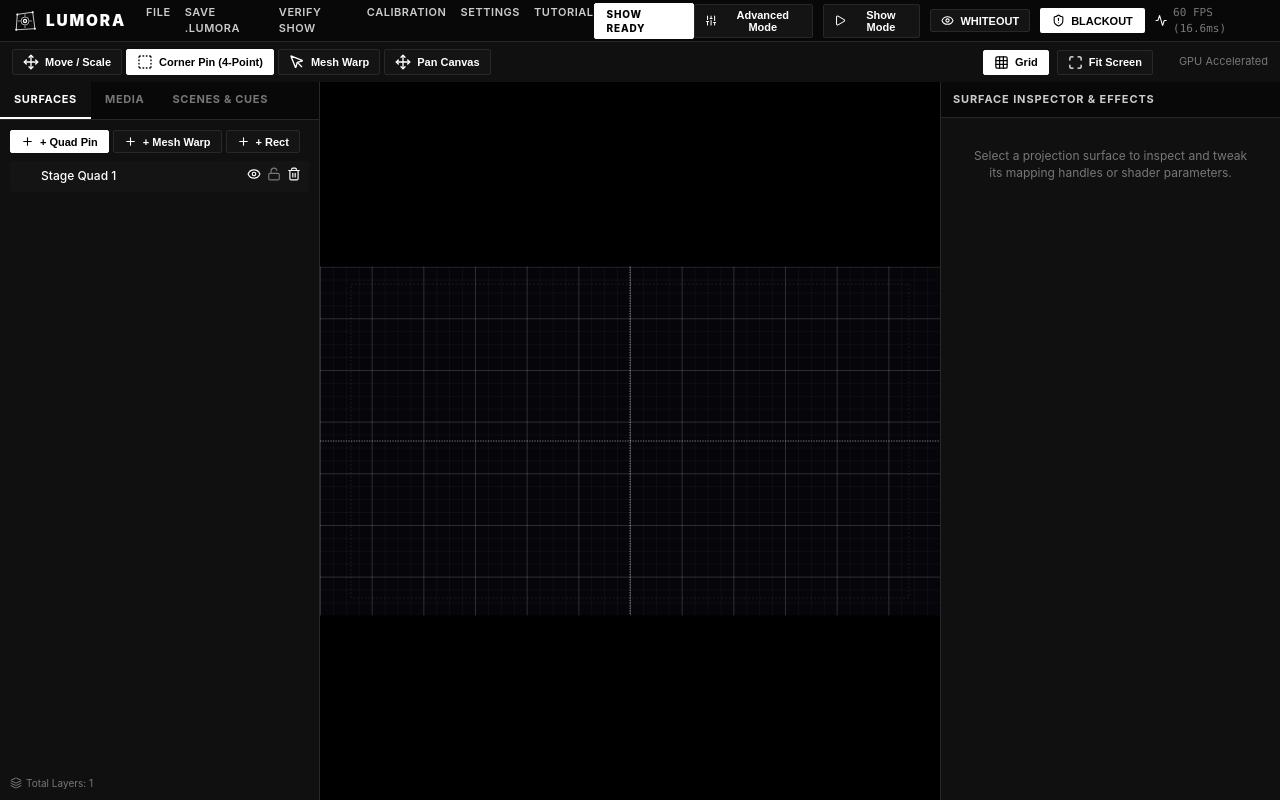
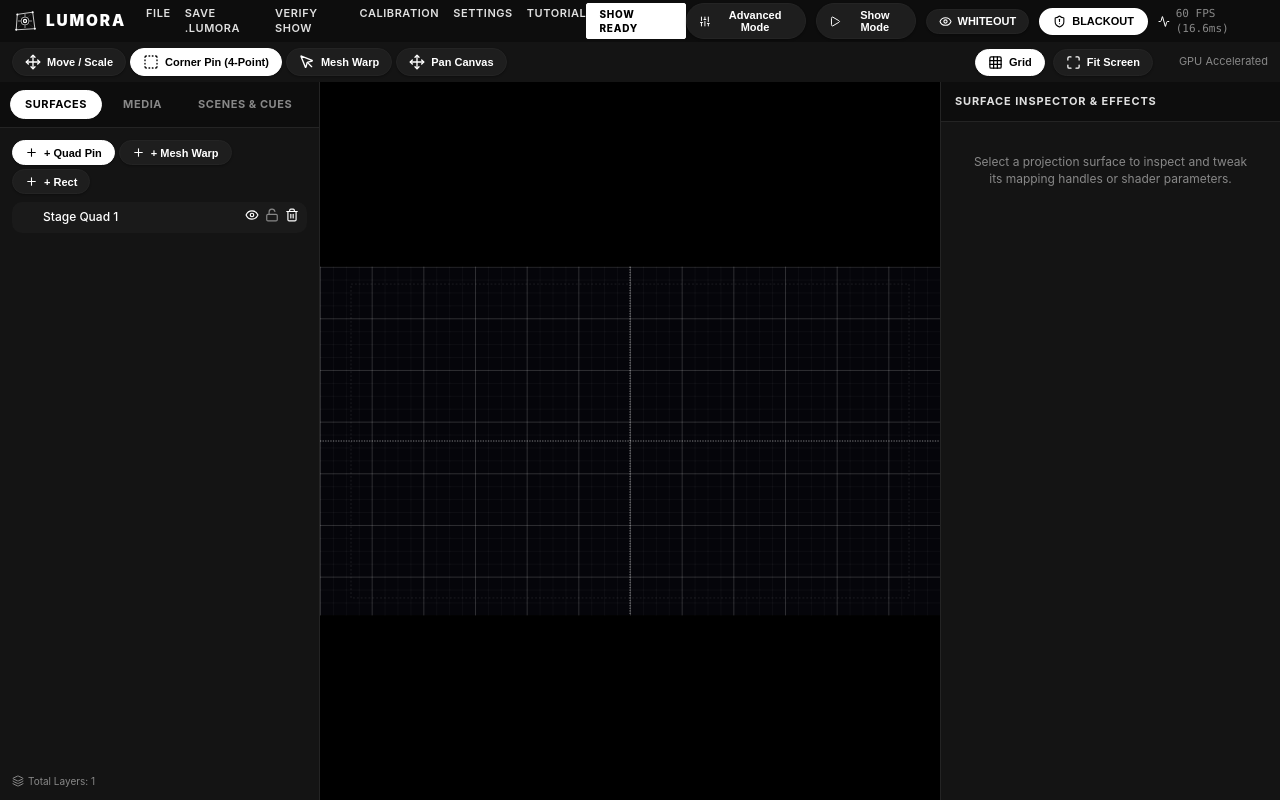
Before and after one commit to Arsh-Pathan/Lumora, a React (Vite) app: page / in a window 1280 px wide. Built offline with nearby package versions, Linux system fonts and the light colour scheme.

Commit message:
feat: implement free mouse surface body dragging and Google Material 3 B&W theme

```diff
--- a/src/ui/components/CanvasViewport.tsx
+++ b/src/ui/components/CanvasViewport.tsx
@@ -34,6 +34,14 @@ export const CanvasViewport: React.FC = () => {
     surfaceId: string;
     r: number;
     c: number;
+  } | null>(null);
+
+  const [draggingBody, setDraggingBody] = useState<{
+    surfaceId: string;
+    startX: number;
+    startY: number;
+    initialCorners: any;
+    initialMesh?: any;
   } | null>(null);
 
   // Initialize WebGL pipeline & media engine
@@ -98,17 +106,28 @@ export const CanvasViewport: React.FC = () => {
     return () => cancelAnimationFrame(animId);
   }, [project, blackout, whiteout, calibrationMode, calibrationPattern]);
 
-  // Handle Mouse Dragging for Corner Pins & Mesh Warp Nodes
+  const isPointInQuad = (px: number, py: number, corners: any): boolean => {
+    const polygon = [corners.topLeft, corners.topRight, corners.bottomRight, corners.bottomLeft];
+    let inside = false;
+    for (let i = 0, j = polygon.length - 1; i < polygon.length; j = i++) {
+      const xi = polygon[i].x, yi = polygon[i].y;
+      const xj = polygon[j].x, yj = polygon[j].y;
+      const intersect = ((yi > py) !== (yj > py)) && (px < (xj - xi) * (py - yi) / (yj - yi) + xi);
+      if (intersect) inside = !inside;
+    }
+    return inside;
+  };
+
+  // Handle Mouse Dragging for Surfaces, Corners & Mesh Nodes
   const handleMouseDown = (e: React.MouseEvent<HTMLDivElement>) => {
     const rect = e.currentTarget.getBoundingClientRect();
     const clickX = ((e.clientX - rect.left) / rect.width) * project.settings.resolution.width;
     const clickY = ((e.clientY - rect.top) / rect.height) * project.settings.resolution.height;
 
+    // 1. Check if clicking on active surface corner handles
     const activeSurf = project.surfaces.find(s => s.id === selectedSurfaceId);
-    if (!activeSurf || activeSurf.locked) return;
-
-    // Check corners
-    const handleRadius = 25;
+    if (activeSurf && !activeSurf.locked) {
+      const handleRadius = 30;
       for (const key of ["topLeft", "topRight", "bottomRight", "bottomLeft"] as const) {
         const pt = activeSurf.corners[key];
         const dist = Math.hypot(clickX - pt.x, clickY - pt.y);
@@ -118,7 +137,6 @@ export const CanvasViewport: React.FC = () => {
         }
       }
 
-    // Check mesh points
       if (activeSurf.type === "mesh" && activeSurf.mesh) {
         for (let r = 0; r <= activeSurf.mesh.rows; r++) {
           for (let c = 0; c <= activeSurf.mesh.cols; c++) {
@@ -131,25 +149,37 @@ export const CanvasViewport: React.FC = () => {
           }
         }
       }
+    }
+
+    // 2. Check if clicking inside any surface polygon body for free movement & selection
+    const sortedSurfaces = [...project.surfaces].sort((a, b) => b.zIndex - a.zIndex);
+    for (const surface of sortedSurfaces) {
+      if (!surface.locked && surface.visible && isPointInQuad(clickX, clickY, surface.corners)) {
+        useLumora().selectSurface(surface.id);
+        setDraggingBody({
+          surfaceId: surface.id,
+          startX: clickX,
+          startY: clickY,
+          initialCorners: JSON.parse(JSON.stringify(surface.corners)),
+          initialMesh: surface.mesh ? JSON.parse(JSON.stringify(surface.mesh)) : undefined
+        });
+        return;
+      }
+    }
   };
 
   const handleMouseMove = (e: React.MouseEvent<HTMLDivElement>) => {
-    if (!draggingCorner && !draggingMeshPoint) return;
+    if (!draggingCorner && !draggingMeshPoint && !draggingBody) return;
     const rect = e.currentTarget.getBoundingClientRect();
-    let moveX = Math.max(0, Math.min(project.settings.resolution.width, ((e.clientX - rect.left) / rect.width) * project.settings.resolution.width));
-    let moveY = Math.max(0, Math.min(project.settings.resolution.height, ((e.clientY - rect.top) / rect.height) * project.settings.resolution.height));
-
-    if (gridEnabled) {
-      moveX = Math.round(moveX / gridSize) * gridSize;
-      moveY = Math.round(moveY / gridSize) * gridSize;
-    }
+    const currentMouseX = ((e.clientX - rect.left) / rect.width) * project.settings.resolution.width;
+    const currentMouseY = ((e.clientY - rect.top) / rect.height) * project.settings.resolution.height;
 
     if (draggingCorner) {
       const activeSurf = project.surfaces.find(s => s.id === draggingCorner.surfaceId);
       if (activeSurf) {
         const newCorners = {
           ...activeSurf.corners,
-          [draggingCorner.cornerName]: { x: moveX, y: moveY }
+          [draggingCorner.cornerName]: { x: currentMouseX, y: currentMouseY }
         };
         updateSurface(activeSurf.id, { corners: newCorners });
       }
@@ -157,9 +187,35 @@ export const CanvasViewport: React.FC = () => {
       const activeSurf = project.surfaces.find(s => s.id === draggingMeshPoint.surfaceId);
       if (activeSurf && activeSurf.mesh) {
         const newPoints = activeSurf.mesh.points.map((row, rIdx) =>
-          row.map((pt, cIdx) => (rIdx === draggingMeshPoint.r && cIdx === draggingMeshPoint.c ? { x: moveX, y: moveY } : pt))
+          row.map((pt, cIdx) => (rIdx === draggingMeshPoint.r && cIdx === draggingMeshPoint.c ? { x: currentMouseX, y: currentMouseY } : pt))
         );
         updateSurface(activeSurf.id, { mesh: { ...activeSurf.mesh, points: newPoints } });
+      }
+    } else if (draggingBody) {
+      const dx = currentMouseX - draggingBody.startX;
+      const dy = currentMouseY - draggingBody.startY;
+      const activeSurf = project.surfaces.find(s => s.id === draggingBody.surfaceId);
+
+      if (activeSurf) {
+        const init = draggingBody.initialCorners;
+        const newCorners = {
+          topLeft: { x: init.topLeft.x + dx, y: init.topLeft.y + dy },
+          topRight: { x: init.topRight.x + dx, y: init.topRight.y + dy },
+          bottomRight: { x: init.bottomRight.x + dx, y: init.bottomRight.y + dy },
+          bottomLeft: { x: init.bottomLeft.x + dx, y: init.bottomLeft.y + dy }
+        };
+
+        let newMesh = undefined;
+        if (draggingBody.initialMesh) {
+          newMesh = {
+            ...draggingBody.initialMesh,
+            points: draggingBody.initialMesh.points.map((row: any[]) =>
+              row.map((pt: any) => ({ x: pt.x + dx, y: pt.y + dy }))
+            )
+          };
+        }
+
+        updateSurface(activeSurf.id, { corners: newCorners, mesh: newMesh });
       }
     }
   };
@@ -167,6 +223,7 @@ export const CanvasViewport: React.FC = () => {
   const handleMouseUp = () => {
     setDraggingCorner(null);
     setDraggingMeshPoint(null);
+    setDraggingBody(null);
   };
 
   const activeSurface = project.surfaces.find(s => s.id === selectedSurfaceId);
--- a/src/ui/styles/lumora-theme.css
+++ b/src/ui/styles/lumora-theme.css
@@ -1,34 +1,37 @@
 /* ==========================================================================
-   LUMORA — Ultra-Sleek High-Contrast Black & White Monochrome Design System
+   LUMORA — Google Material 3 Dark Monochrome Design System
    ========================================================================== */
 
 :root {
-  /* High-Contrast Monochrome Palette */
+  /* Google Material 3 Dark Surface Palette */
   --bg-darkest: #000000;
-  --bg-darker: #080808;
-  --bg-panel: #101010;
-  --bg-panel-hover: #1a1a1a;
-  --bg-input: #141414;
+  --bg-darker: #0d0d0d;
+  --bg-panel: #141414;
+  --bg-surface: #1e1e1e;
+  --bg-surface-hover: #282828;
+  --bg-input: #1a1a1a;
 
-  /* Contrast Accents */
+  /* Google Material Borders & Accents */
   --accent-white: #ffffff;
-  --accent-grey: #888888;
-  --accent-border: #282828;
-  --accent-border-bright: #444444;
+  --accent-grey: #999999;
+  --border-subtle: #242424;
+  --border-strong: #383838;
 
   /* Text Hierarchy */
   --text-primary: #ffffff;
-  --text-secondary: #cccccc;
-  --text-muted: #777777;
+  --text-secondary: #e0e0e0;
+  --text-muted: #888888;
   --text-inverse: #000000;
 
   /* Typography */
-  --font-sans: -apple-system, BlinkMacSystemFont, "Segoe UI", Roboto, "Inter", sans-serif;
+  --font-sans: "Google Sans", -apple-system, BlinkMacSystemFont, "Segoe UI", Roboto, "Inter", sans-serif;
   --font-mono: "JetBrains Mono", "Fira Code", Consolas, monospace;
 
-  /* Geometry & Borders */
-  --radius-sm: 2px;
-  --radius-md: 4px;
+  /* Material Geometry */
+  --radius-pill: 20px;
+  --radius-card: 10px;
+  --radius-button: 8px;
+  --radius-input: 6px;
 }
 
 * {
@@ -52,15 +55,15 @@ body {
 
 /* Custom Sleek Scrollbars */
 ::-webkit-scrollbar {
-  width: 5px;
-  height: 5px;
+  width: 6px;
+  height: 6px;
 }
 ::-webkit-scrollbar-track {
   background: var(--bg-darkest);
 }
 ::-webkit-scrollbar-thumb {
   background: #2a2a2a;
-  border-radius: 2px;
+  border-radius: 3px;
 }
 ::-webkit-scrollbar-thumb:hover {
   background: #444444;
@@ -82,10 +85,10 @@ body {
   overflow: hidden;
 }
 
-/* Panels */
+/* Google Material Side Panels */
 .lumora-panel {
   background-color: var(--bg-panel);
-  border-right: 1px solid var(--accent-border);
+  border-right: 1px solid var(--border-subtle);
   display: flex;
   flex-direction: column;
   z-index: 10;
@@ -93,14 +96,14 @@ body {
 
 .lumora-panel-right {
   border-right: none;
-  border-left: 1px solid var(--accent-border);
+  border-left: 1px solid var(--border-subtle);
 }
 
 .lumora-panel-header {
-  height: 36px;
-  padding: 0 12px;
+  height: 40px;
+  padding: 0 14px;
   background: var(--bg-darker);
-  border-bottom: 1px solid var(--accent-border);
+  border-bottom: 1px solid var(--border-subtle);
   display: flex;
   align-items: center;
   justify-content: space-between;
@@ -114,16 +117,16 @@ body {
 .lumora-panel-body {
   flex: 1;
   overflow-y: auto;
-  padding: 10px;
+  padding: 12px;
 }
 
-/* Buttons */
+/* Google Material Buttons */
 .btn {
-  background-color: var(--bg-input);
+  background-color: var(--bg-surface);
   color: var(--text-primary);
-  border: 1px solid var(--accent-border);
-  border-radius: var(--radius-sm);
-  padding: 6px 12px;
+  border: 1px solid var(--border-subtle);
+  border-radius: var(--radius-button);
+  padding: 7px 14px;
   font-size: 12px;
   font-weight: 600;
   cursor: pointer;
@@ -131,11 +134,12 @@ body {
   align-items: center;
   gap: 6px;
   transition: all 0.15s ease;
+  box-shadow: 0 1px 2px rgba(0,0,0,0.3);
 }
 
 .btn:hover {
-  background-color: var(--bg-panel-hover);
-  border-color: var(--accent-border-bright);
+  background-color: var(--bg-surface-hover);
+  border-color: var(--border-strong);
 }
 
 .btn-primary {
@@ -162,17 +166,18 @@ body {
 }
 
 .btn-sm {
-  padding: 4px 10px;
+  padding: 5px 12px;
   font-size: 11px;
+  border-radius: var(--radius-pill);
 }
 
-/* Input Fields */
+/* Google Material Input Fields */
 .input-field {
   background-color: var(--bg-input);
-  border: 1px solid var(--accent-border);
-  border-radius: var(--radius-sm);
+  border: 1px solid var(--border-subtle);
+  border-radius: var(--radius-input);
   color: var(--text-primary);
-  padding: 6px 8px;
+  padding: 7px 10px;
   font-size: 12px;
   outline: none;
   width: 100%;
@@ -183,58 +188,63 @@ body {
   border-color: var(--accent-white);
 }
 
-/* Tab List */
+/* Google Material Tab List & Pill Chips */
 .tab-list {
   display: flex;
+  gap: 6px;
+  padding: 8px 10px;
   background: var(--bg-darker);
-  border-bottom: 1px solid var(--accent-border);
+  border-bottom: 1px solid var(--border-subtle);
 }
 
 .tab-item {
-  padding: 10px 14px;
+  padding: 6px 14px;
   font-size: 11px;
   font-weight: 700;
-  letter-spacing: 0.06em;
+  letter-spacing: 0.05em;
   text-transform: uppercase;
   color: var(--text-muted);
   cursor: pointer;
-  border-bottom: 2px solid transparent;
+  border-radius: var(--radius-pill);
+  border: 1px solid transparent;
   transition: all 0.15s ease;
 }
 
 .tab-item:hover {
   color: var(--text-secondary);
+  background: var(--bg-surface);
 }
 
 .tab-item.active {
-  color: var(--accent-white);
-  border-bottom-color: var(--accent-white);
-  background: var(--bg-panel);
+  color: var(--text-inverse);
+  background: var(--accent-white);
+  border-color: var(--accent-white);
 }
 
-/* List Items */
+/* Google Material Cards & Lists */
 .list-item {
-  padding: 8px 10px;
-  border-radius: var(--radius-sm);
+  padding: 10px 12px;
+  border-radius: var(--radius-card);
   display: flex;
   align-items: center;
   justify-content: space-between;
   cursor: pointer;
-  margin-bottom: 3px;
-  background: var(--bg-input);
-  border: 1px solid var(--accent-border);
-  transition: all 0.12s ease;
+  margin-bottom: 6px;
+  background: var(--bg-surface);
+  border: 1px solid var(--border-subtle);
+  transition: all 0.15s ease;
 }
 
 .list-item:hover {
-  background: var(--bg-panel-hover);
-  border-color: var(--accent-border-bright);
+  background: var(--bg-surface-hover);
+  border-color: var(--border-strong);
 }
 
 .list-item.selected {
-  background: #1e1e1e;
+  background: #252525;
   border: 1px solid var(--accent-white);
   color: var(--accent-white);
+  box-shadow: 0 2px 8px rgba(0,0,0,0.5);
 }
 
 /* Canvas Container */
@@ -248,6 +258,7 @@ body {
   justify-content: center;
   width: 100%;
   height: 100%;
+  cursor: default;
 }
 
 /* Blackout Overlay */
```
Lines whose indentation alone changed are shown as unchanged.
